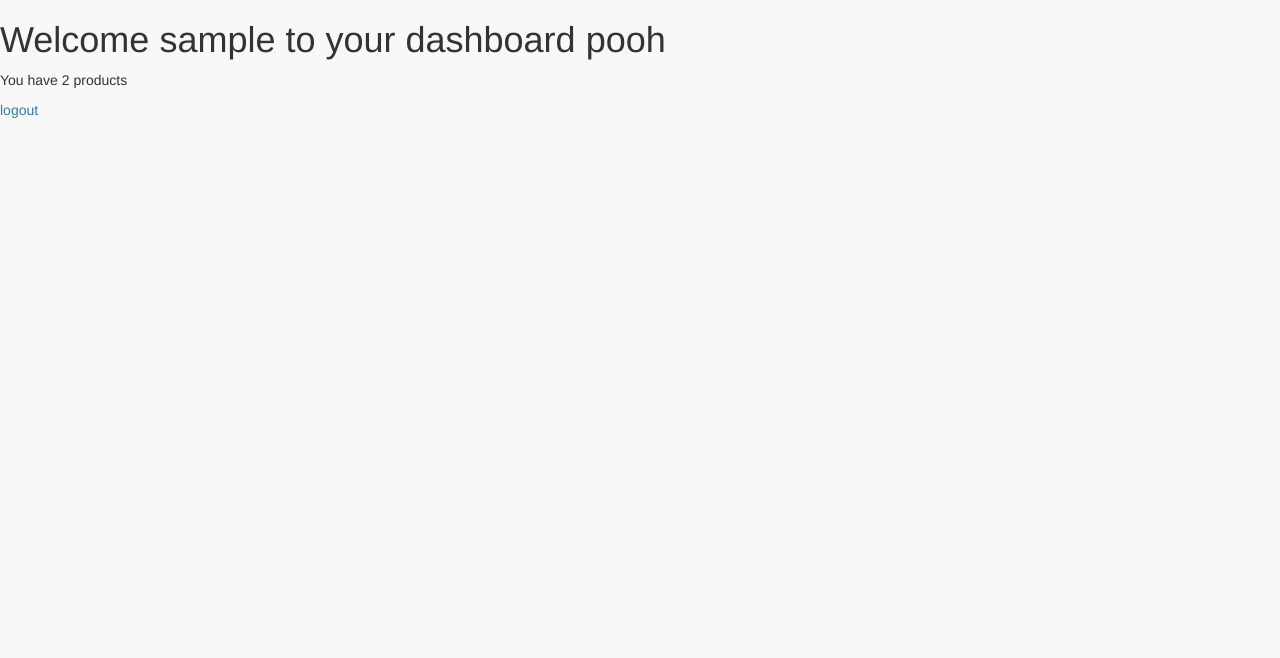
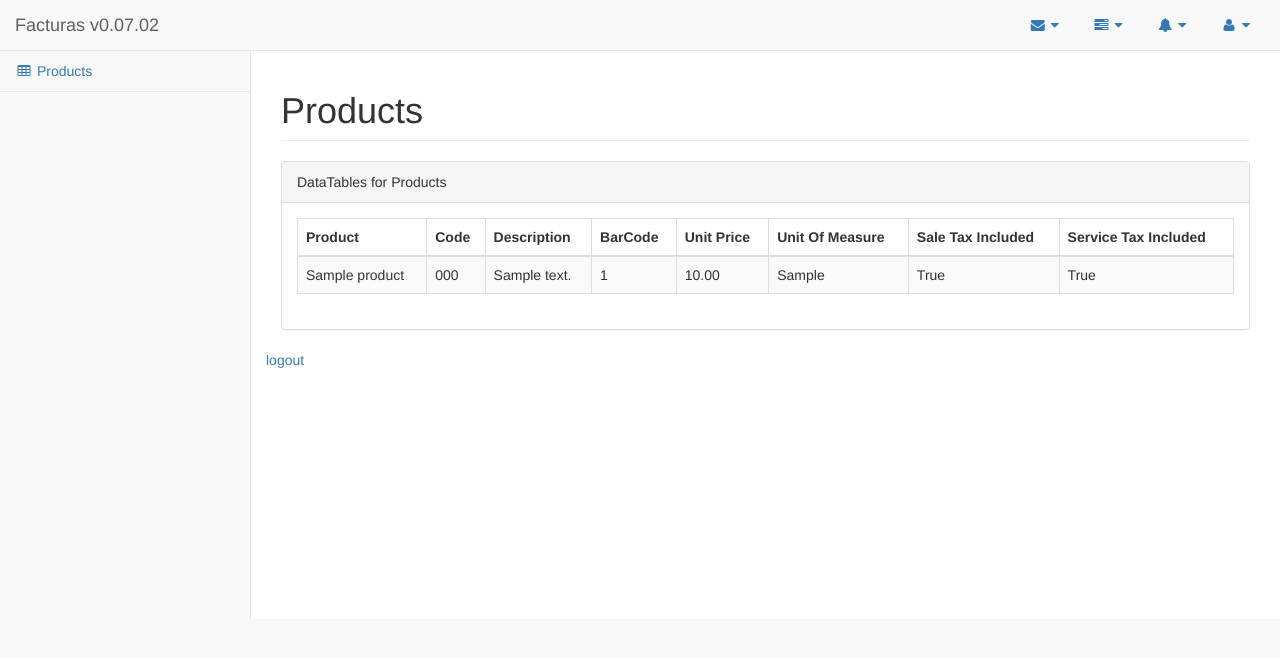
Before and after one commit to hayashi-leo/django-facturas, a Django app: page / in a window 1280 px wide. Shown: the top 658 px of the page. Run offline with Django 3.2, Linux system fonts and the light colour scheme; a user stored in the database is signed in; tables that the repository leaves empty hold one stand-in row (values such as "Sample post"); some libraries are stand-ins or nearby versions.

Commit message:
Updated dashboard templates Redirect dashboard/home to products/home template for now Added products/home template

```diff
--- a/facturas/urls.py
+++ b/facturas/urls.py
@@ -20,6 +20,7 @@ from django.urls import include
 
 from home import views as home_views
 from accounts import views as accounts_views
+from products import views as products_views
 
 urlpatterns = [
     path('admin/', admin.site.urls),  # Lin,Leo - django 2.0 url style
@@ -29,4 +30,5 @@ urlpatterns = [
 
     # add django built-in auth urls for login, logout and password management
     path('accounts/', include('django.contrib.auth.urls')),
+    path('dashboard/product/', products_views.product_list, name='product_list')
 ]
--- a/home/views.py
+++ b/home/views.py
@@ -1,5 +1,6 @@
 from django.shortcuts import render
 from dashboard import views as dashboard_views
+from products import views as products_views
 
 # Create your views here.
 
@@ -11,6 +12,7 @@ def home_page(request):
 
     # user.is_authenticated() as function has been dropped in django 2.0
     if request.user.is_authenticated:
-        return dashboard_views.home(request)
+        #return dashboard_views.home(request)
+        return products_views.product_list(request)
 
     return render(request, 'home_page.html', context)
--- a/products/views.py
+++ b/products/views.py
@@ -1,3 +1,10 @@
-from django.shortcuts import render
+from django.contrib.auth.decorators import login_required
+from django.shortcuts import render, redirect
+from .models import Product
 
 # Create your views here.
+
+@login_required(login_url='/') # redirect when user is not authenticated, in this case, the home_page
+def product_list(request):
+    products = Product.objects.all()
+    return render(request, 'products/home.html', {'all_products':products})
--- a/templates/base.html
+++ b/templates/base.html
@@ -34,10 +34,9 @@
     </head>
 
     <body>
-       <main>
-            {% block content %}
-            {% endblock %}
-       </main>
+
+       {% block content %}
+       {% endblock %}
 
         <!-- jQuery -->
         <script src="{% static '/vendor/jquery/jquery.min.js' %}"></script>
--- /dev/null
+++ b/templates/dashboard/base.html
@@ -0,0 +1,249 @@
+<!-- templates/dashboard/base.html -->
+
+{% extends 'base.html' %}
+
+{% block content %}
+
+    <div id="wrapper">
+        <!-- Navigation -->
+        <nav class="navbar navbar-default navbar-static-top" role="navigation" style="margin-bottom: 0">
+            <div class="navbar-header">
+                <button type="button" class="navbar-toggle" data-toggle="collapse" data-target=".navbar-collapse">
+                    <span class="sr-only">Toggle navigation</span>
+                    <span class="icon-bar"></span>
+                    <span class="icon-bar"></span>
+                    <span class="icon-bar"></span>
+                </button>
+                <a class="navbar-brand" href="index.html">Facturas v0.07.02</a>
+            </div>
+            <!-- / .navbar-header -->
+
+            <ul class="nav navbar-top-links navbar-right">
+                <li class="dropdown">
+                    <a class="dropdown-toggle" data-toggle="dropdown" href="#">
+                        <i class="fa fa-envelope fa-fw"></i> <i class="fa fa-caret-down"></i>
+                    </a>
+                    <ul class="dropdown-menu dropdown-messages">
+                        <li>
+                            <a href="#">
+                                <div>
+                                    <strong>John Smith</strong>
+                                    <span class="pull-right text-muted">
+                                        <em>Yesterday</em>
+                                    </span>
+                                </div>
+                                <div>Lorem ipsum dolor sit amet, consectetur adipiscing elit. Pellentesque eleifend...</div>
+                            </a>
+                        </li>
+                        <li class="divider"></li>
+                        <li>
+                            <a href="#">
+                                <div>
+                                    <strong>John Smith</strong>
+                                    <span class="pull-right text-muted">
+                                        <em>Yesterday</em>
+                                    </span>
+                                </div>
+                                <div>Lorem ipsum dolor sit amet, consectetur adipiscing elit. Pellentesque eleifend...</div>
+                            </a>
+                        </li>
+                        <li class="divider"></li>
+                        <li>
+                            <a href="#">
+                                <div>
+                                    <strong>John Smith</strong>
+                                    <span class="pull-right text-muted">
+                                        <em>Yesterday</em>
+                                    </span>
+                                </div>
+                                <div>Lorem ipsum dolor sit amet, consectetur adipiscing elit. Pellentesque eleifend...</div>
+                            </a>
+                        </li>
+                        <li class="divider"></li>
+                        <li>
+                            <a class="text-center" href="#">
+                                <strong>Read All Messages</strong>
+                                <i class="fa fa-angle-right"></i>
+                            </a>
+                        </li>
+                    </ul>
+                    <!-- /.dropdown-messages -->
+                </li>
+                <!-- /.dropdown -->
+                <li class="dropdown">
+                    <a class="dropdown-toggle" data-toggle="dropdown" href="#">
+                        <i class="fa fa-tasks fa-fw"></i> <i class="fa fa-caret-down"></i>
+                    </a>
+                    <ul class="dropdown-menu dropdown-tasks">
+                        <li>
+                            <a href="#">
+                                <div>
+                                    <p>
+                                        <strong>Task 1</strong>
+                                        <span class="pull-right text-muted">40% Complete</span>
+                                    </p>
+                                    <div class="progress progress-striped active">
+                                        <div class="progress-bar progress-bar-success" role="progressbar" aria-valuenow="40" aria-valuemin="0" aria-valuemax="100" style="width: 40%">
+                                            <span class="sr-only">40% Complete (success)</span>
+                                        </div>
+                                    </div>
+                                </div>
+                            </a>
+                        </li>
+                        <li class="divider"></li>
+                        <li>
+                            <a href="#">
+                                <div>
+                                    <p>
+                                        <strong>Task 2</strong>
+                                        <span class="pull-right text-muted">20% Complete</span>
+                                    </p>
+                                    <div class="progress progress-striped active">
+                                        <div class="progress-bar progress-bar-info" role="progressbar" aria-valuenow="20" aria-valuemin="0" aria-valuemax="100" style="width: 20%">
+                                            <span class="sr-only">20% Complete</span>
+                                        </div>
+                                    </div>
+                                </div>
+                            </a>
+                        </li>
+                        <li class="divider"></li>
+                        <li>
+                            <a href="#">
+                                <div>
+                                    <p>
+                                        <strong>Task 3</strong>
+                                        <span class="pull-right text-muted">60% Complete</span>
+                                    </p>
+                                    <div class="progress progress-striped active">
+                                        <div class="progress-bar progress-bar-warning" role="progressbar" aria-valuenow="60" aria-valuemin="0" aria-valuemax="100" style="width: 60%">
+                                            <span class="sr-only">60% Complete (warning)</span>
+                                        </div>
+                                    </div>
+                                </div>
+                            </a>
+                        </li>
+                        <li class="divider"></li>
+                        <li>
+                            <a href="#">
+                                <div>
+                                    <p>
+                                        <strong>Task 4</strong>
+                                        <span class="pull-right text-muted">80% Complete</span>
+                                    </p>
+                                    <div class="progress progress-striped active">
+                                        <div class="progress-bar progress-bar-danger" role="progressbar" aria-valuenow="80" aria-valuemin="0" aria-valuemax="100" style="width: 80%">
+                                            <span class="sr-only">80% Complete (danger)</span>
+                                        </div>
+                                    </div>
+                                </div>
+                            </a>
+                        </li>
+                        <li class="divider"></li>
+                        <li>
+                            <a class="text-center" href="#">
+                                <strong>See All Tasks</strong>
+                                <i class="fa fa-angle-right"></i>
+                            </a>
+                        </li>
+                    </ul>
+                    <!-- /.dropdown-tasks -->
+                </li>
+                <!-- /.dropdown -->
+                <li class="dropdown">
+                    <a class="dropdown-toggle" data-toggle="dropdown" href="#">
+                        <i class="fa fa-bell fa-fw"></i> <i class="fa fa-caret-down"></i>
+                    </a>
+                    <ul class="dropdown-menu dropdown-alerts">
+                        <li>
+                            <a href="#">
+                                <div>
+                                    <i class="fa fa-comment fa-fw"></i> New Comment
+                                    <span class="pull-right text-muted small">4 minutes ago</span>
+                                </div>
+                            </a>
+                        </li>
+                        <li class="divider"></li>
+                        <li>
+                            <a href="#">
+                                <div>
+                                    <i class="fa fa-twitter fa-fw"></i> 3 New Followers
+                                    <span class="pull-right text-muted small">12 minutes ago</span>
+                                </div>
+                            </a>
+                        </li>
+                        <li class="divider"></li>
+                        <li>
+                            <a href="#">
+                                <div>
+                                    <i class="fa fa-envelope fa-fw"></i> Message Sent
+                                    <span class="pull-right text-muted small">4 minutes ago</span>
+                                </div>
+                            </a>
+                        </li>
+                        <li class="divider"></li>
+                        <li>
+                            <a href="#">
+                                <div>
+                                    <i class="fa fa-tasks fa-fw"></i> New Task
+                                    <span class="pull-right text-muted small">4 minutes ago</span>
+                                </div>
+                            </a>
+                        </li>
+                        <li class="divider"></li>
+                        <li>
+                            <a href="#">
+                                <div>
+                                    <i class="fa fa-upload fa-fw"></i> Server Rebooted
+                                    <span class="pull-right text-muted small">4 minutes ago</span>
+                                </div>
+                            </a>
+                        </li>
+                        <li class="divider"></li>
+                        <li>
+                            <a class="text-center" href="#">
+                                <strong>See All Alerts</strong>
+                                <i class="fa fa-angle-right"></i>
+                            </a>
+                        </li>
+                    </ul>
+                    <!-- /.dropdown-alerts -->
+                </li>
+                <!-- /.dropdown -->
+                <li class="dropdown">
+                    <a class="dropdown-toggle" data-toggle="dropdown" href="#">
+                        <i class="fa fa-user fa-fw"></i> <i class="fa fa-caret-down"></i>
+                    </a>
+                    <ul class="dropdown-menu dropdown-user">
+                        <li><a href="#"><i class="fa fa-user fa-fw"></i> User Profile</a>
+                        </li>
+                        <li><a href="#"><i class="fa fa-gear fa-fw"></i> Settings</a>
+                        </li>
+                        <li class="divider"></li>
+                        <li><a href="login.html"><i class="fa fa-sign-out fa-fw"></i> Logout</a>
+                        </li>
+                    </ul>
+                    <!-- /.dropdown-user -->
+                </li>
+                <!-- /.dropdown -->
+            </ul>
+            <!-- /.navbar-top-links -->
+
+            <div class="navbar-default sidebar" role="navigation">
+                <div class="sidebar-nav navbar-collapse">
+                    <ul class="nav" id="side-menu">
+                        <li>
+                            <a href="{% url 'product_list' %}"><i class="fa fa-table fa-fw"></i> Products</a>
+                        </li>
+                    </ul>
+                </div>
+                <!-- /.sidebar-collapse -->
+            </div>
+        </nav>
+
+        <div id="page-wrapper">
+            {% block dashboard_content %}
+            {% endblock %}
+        </div>
+    </div>
+
+{% endblock %}
--- a/templates/dashboard/home.html
+++ b/templates/dashboard/home.html
@@ -1,17 +1,19 @@
 
 <!-- templates/dashboard/home.html -->
 
-{% extends 'base.html' %}
+{% extends 'dashboard/base.html' %}
 
 {% block title %}My Dashboard {% endblock %}
 
-{% block content %}
+{% block dashboard_content %}
 
+<div class="row">
 <h1> Welcome {{ user.get_username }} to your dashboard pooh </h1>
 
 <p> You have {% if num_products > 0 %} {{ num_products }} {% else %} no {% endif %} products </p>
 
 <p> <a href="{% url 'logout' %}">logout</a></p> <!-- 'logout' url provided by django.auth app' -->
 <!-- remember to define LOGOUT_REDIRECT_URL in settings.py -->
+</div>
 
 {% endblock %}
--- /dev/null
+++ b/templates/products/home.html
@@ -0,0 +1,66 @@
+<!-- templates/products/home.html -->
+
+{% extends 'dashboard/base.html' %}
+
+{% block title %}Dashboard/Products {% endblock %}
+
+{% block dashboard_content %}
+
+{# dashboard_contents must be rendered within <div class="row"/> tags #}
+
+<div class="row">
+    <div class="col-lg-12">
+        <h1 class="page-header">Products</h1>
+    </div>
+</div>
+
+<div class="row">
+    <div class="col-lg-12">
+        <div class="panel panel-default">
+            <div class="panel-heading">
+                DataTables for Products
+            </div>
+            <div class="panel-body">
+                <table width="100%" class="table table-striped table-bordered table-hover" id="dataTables-products">
+                    <thead>
+                        <tr>
+                            <th>Product</th>
+                            <th>Code</th>
+                            <th>Description</th>
+                            <th>BarCode</th>
+                            <th>Unit Price</th>
+                            <th>Unit Of Measure</th>
+                            <th>Sale Tax Included</th>
+                            <th>Service Tax Included</th>
+                        </tr>
+                    </thead>
+                    <tbody>
+                        {% for product in all_products %}
+                        <tr class="odd gradeX">
+                            <td> {{ product.title }} </td>
+                            <td> {{ product.code }} </td>
+                            <td> {{ product.description }} </td>
+                            <td> {{ product.barCode }} </td>
+                            <td> {{ product.unitPrice }} </td>
+                            <td> {{ product.unitOfMeasure }} </td>
+                            <td> {{ product.isSaleTaxIncluded }} </td>
+                            <td> {{ product.isServiceTaxIncluded }} </td>
+                        </tr>
+                        {% endfor %}
+                    </tbody>
+                </table>
+            </div>
+        </div>
+    </div>
+</div>
+
+<div class="row">
+
+<p> <a href="{% url 'logout' %}">logout</a></p> <!-- 'logout' url provided by django.auth app' -->
+<!-- remember to define LOGOUT_REDIRECT_URL in settings.py -->
+
+</div>
+
+
+
+{% endblock %}
```
